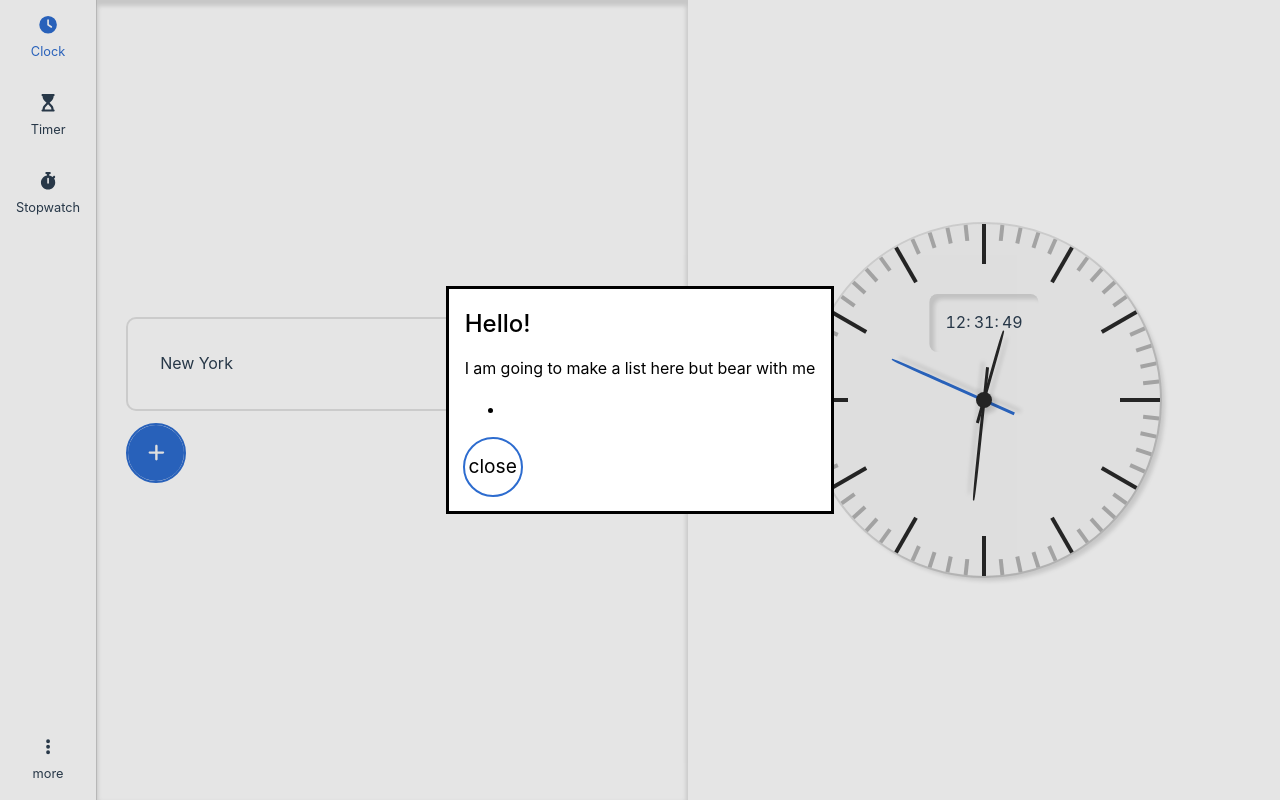
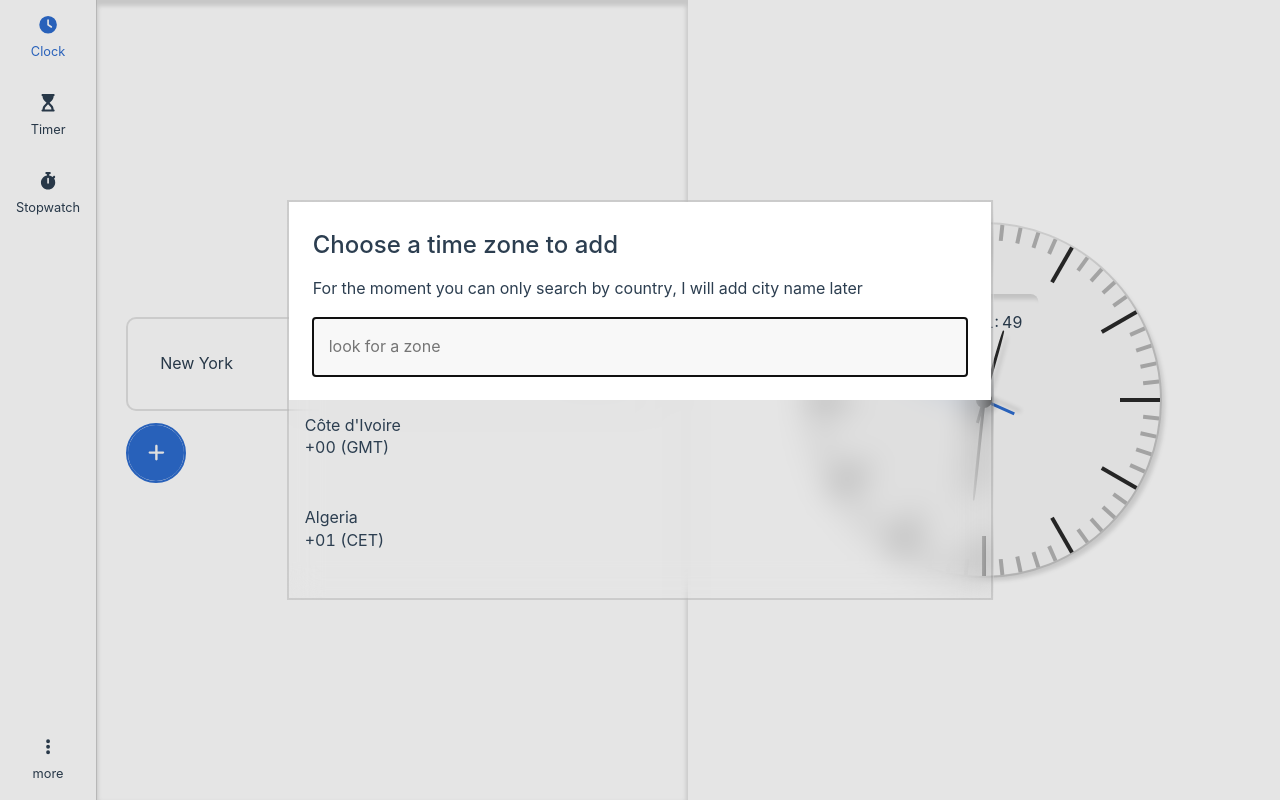
Before and after one commit to Klrfl/TellTime, a Vue app: page / in a window 1280 px wide. Both pictures are taken after a click on the button "add new timezone to display". Built offline with nearby package versions, Linux system fonts and the light colour scheme; no server answers.

Commit message:
list timezones and implement search

```diff
--- a/src/views/ClockView.vue
+++ b/src/views/ClockView.vue
@@ -17,14 +17,36 @@
       </li>
     </ul>
 
-    <dialog ref="worldClockDialog" @close="closeDialog">
+    <dialog ref="worldClockDialog" @close="closeDialog" @click="closeDialog">
+      <header>
+        <h2>Choose a time zone to add</h2>
+        <p>
+          For the moment you can only search by country, I will add city name
+          later
+        </p>
+
+        <input
+          type="text"
+          name="zone-search"
+          id="zone-search"
+          v-model="searchTerm"
+          placeholder="look for a zone" />
+      </header>
+
+      <ul class="world-clock-list">
+        <li class="time-zone" v-for="timezone in filteredWorldClockList">
+          <div v-if="timezone.location">
+            <p class="time-zone__country">
+              {{ timezone.location.countryName }}
+            </p>
+            <span>
+              {{ timezone.currentOffset }} {{ timezone.location.comment }}
+            </span>
+          </div>
+        </li>
+      </ul>
+
       <form method="dialog">
-        <h2>Hello!</h2>
-        <p>I am going to make a list here but bear with me</p>
-
-        <ul class="world-clock-list">
-          <li></li>
-        </ul>
         <button class="btn btn--circular">close</button>
       </form>
     </dialog>
@@ -35,7 +57,8 @@
 import MainLayout from "@/layouts/MainLayout.vue";
 import AnalogClock from "@/components/clock/AnalogClock.vue";
 import WorldClock from "@/components/clock/WorldClock.vue";
-import { onMounted, ref } from "vue";
+import timezones from "../assets/timezones.json";
+import { computed, onMounted, ref } from "vue";
 
 // dialog
 const worldClockDialog = ref(null);
@@ -48,28 +71,64 @@ function closeDialog() {
   worldClockDialog.value.close();
 }
 
-// world clock list
-// const worldClockListKey = "telltime-world-clock-list";
-// const worldClockList = ref(localStorage.getItem(worldClockListKey)) || ref([]);
+const searchTerm = ref("");
+
 const worldClockList = ref([]);
-
-async function getWorldClockList() {
-  try {
-    const data = await fetch(
-      "https://nodatime.org/timezones?version=2023c&format=json",
-    );
-    const response = await data.json();
-    console.log(data);
-    return response;
-  } catch (err) {
-    console.error(err.message);
-  }
-
-  // JSON.stringify(localStorage.setItem(worldClockListKey, worldClockList));
-}
+const filteredWorldClockList = computed(() => {
+  return worldClockList.value.filter((zone) => {
+    if (zone.location) {
+      return zone.location.countryName.toLowerCase().includes(searchTerm.value);
+    }
+  });
+});
 
 onMounted(async () => {
-  worldClockList.value = await getWorldClockList();
+  worldClockList.value = timezones.zones;
   console.log(worldClockList.value);
 });
 </script>
+
+<style scoped>
+dialog {
+  border: 2px solid var(--color-border);
+  background: inherit;
+  color: inherit;
+  backdrop-filter: blur(1rem);
+  width: min(70ch, 100%);
+  height: 50%;
+  margin-inline: auto;
+  padding: 0;
+}
+
+dialog header {
+  padding: 1.5rem;
+  position: sticky;
+  top: 0;
+  background: var(--color-background);
+}
+
+#zone-search {
+  background: var(--color-background-soft);
+  padding: 1rem;
+  width: 100%;
+}
+
+.world-clock-list {
+  padding: 0;
+  margin: 0;
+  list-style: none;
+
+  display: flex;
+  flex-direction: column;
+  gap: 1rem;
+}
+
+.time-zone {
+  padding: 1rem;
+}
+
+.time-zone__country {
+  margin: 0;
+  line-height: 1.2;
+}
+</style>
```
